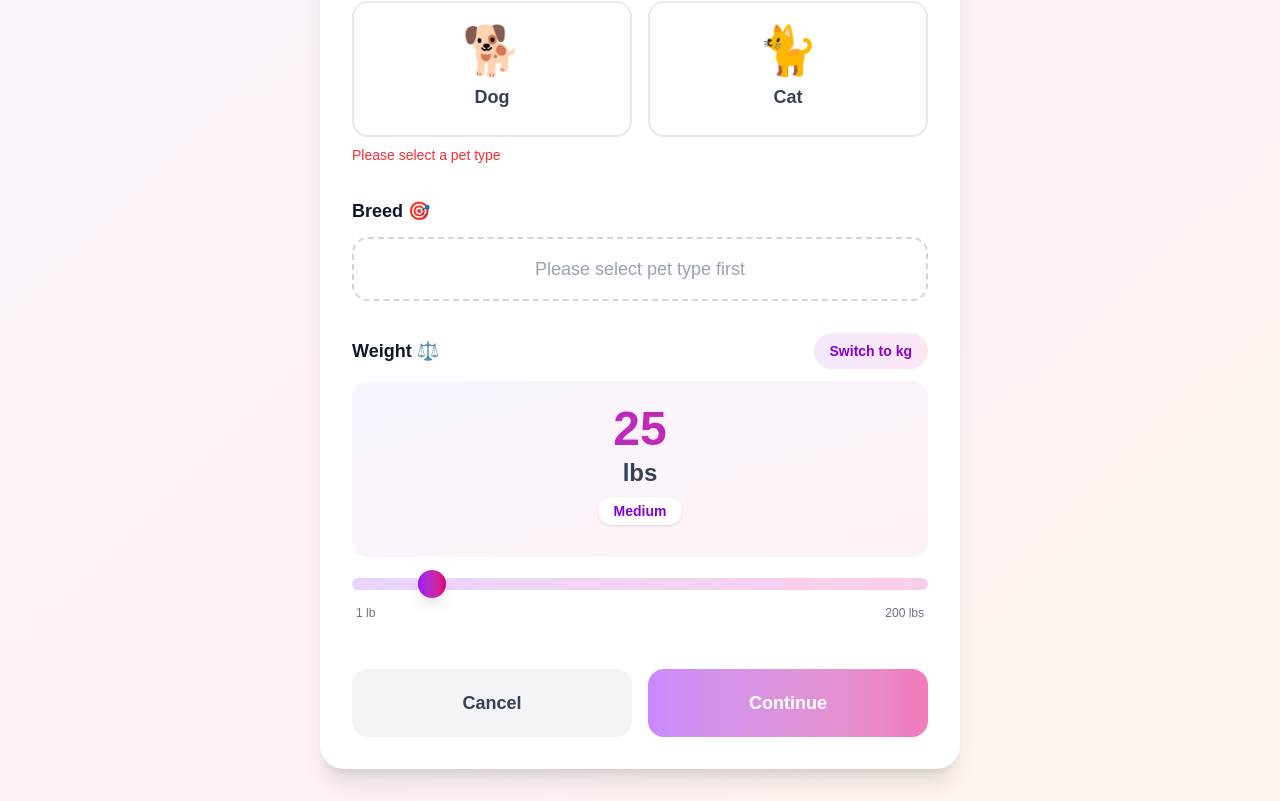
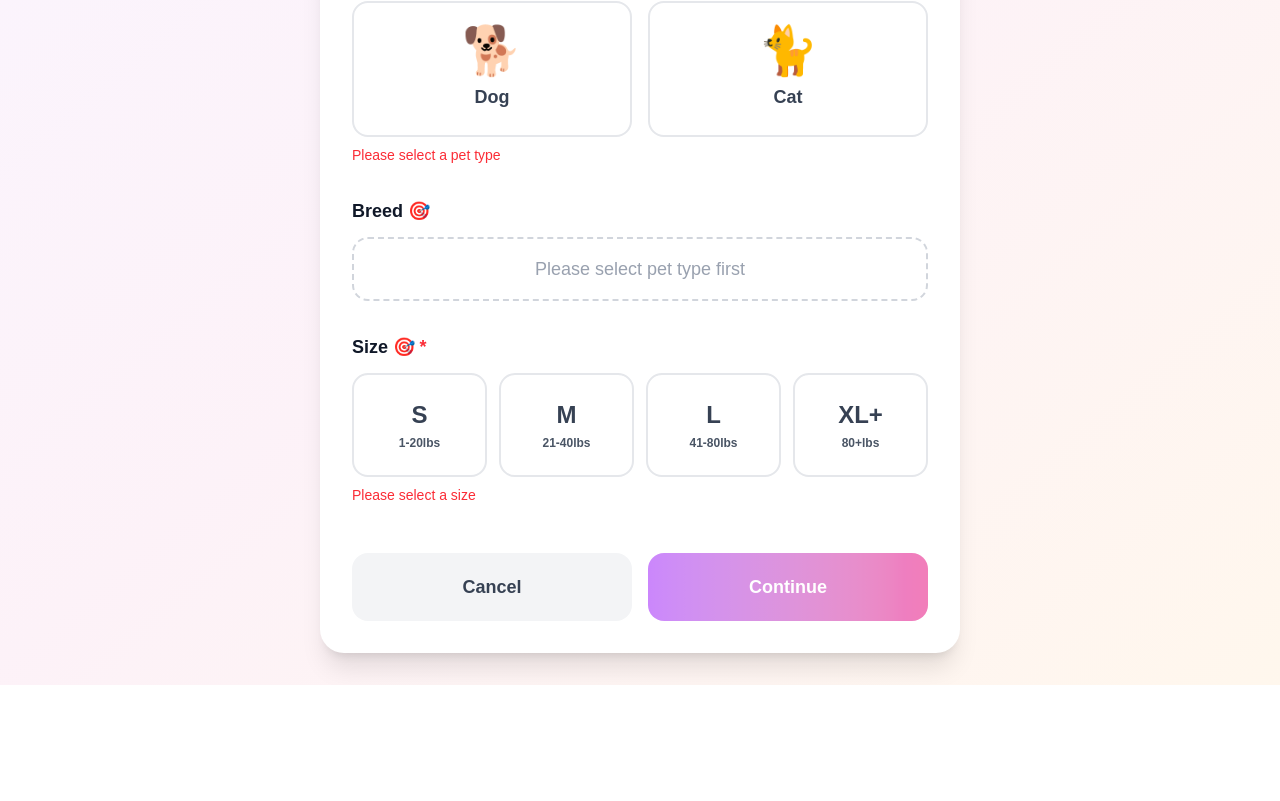
Before and after one commit to hammad0025/petcarebooker, a Next.js app in the folder frontend/: page /customer/pets/add in a window 1280 px wide. Shown: the part 387-1188 px from the top of the page. After the commit the page ends 1072 px from the top, so only its background shows below. Built offline with nearby package versions, Linux system fonts and the light colour scheme.

Commit message:
Fix forgot password API endpoints to accept JSON body instead of query params

```diff
--- a/frontend/app/customer/forgot-password/page.tsx
+++ b/frontend/app/customer/forgot-password/page.tsx
@@ -3,8 +3,7 @@
 import { useState } from 'react';
 import { useRouter } from 'next/navigation';
 import Link from 'next/link';
-
-const API_BASE_URL = process.env.NEXT_PUBLIC_API_URL || 'https://petcarebooker.onrender.com';
+import { customerAuthApi } from '@/lib/api';
 
 export default function ForgotPasswordPage() {
   const router = useRouter();
@@ -19,15 +18,7 @@ export default function ForgotPasswordPage() {
     setError('');
 
     try {
-      const response = await fetch(`${API_BASE_URL}/api/customer/forgot-password?email=${encodeURIComponent(email)}`, {
-        method: 'POST',
-        headers: { 'Content-Type': 'application/json' },
-      });
-
-      if (!response.ok) {
-        throw new Error('Failed to send reset email');
-      }
-
+      await customerAuthApi.forgotPassword(email);
       setSuccess(true);
     } catch (err: any) {
       setError(err.message || 'Failed to send reset email');
--- a/frontend/app/customer/pets/add/page.tsx
+++ b/frontend/app/customer/pets/add/page.tsx
@@ -34,36 +34,16 @@ export default function AddPetPage() {
   const [loading, setLoading] = useState(false);
   const [error, setError] = useState('');
   const [selectedPetType, setSelectedPetType] = useState('');
-  const [weightValue, setWeightValue] = useState(25);
-  const [weightUnit, setWeightUnit] = useState<'lbs' | 'kg'>('lbs');
+  const [selectedSize, setSelectedSize] = useState('');
   const [showInfoModal, setShowInfoModal] = useState(false);
   const [petName, setPetName] = useState('');
 
-  const convertWeight = (value: number, from: 'lbs' | 'kg', to: 'lbs' | 'kg'): number => {
-    if (from === to) return value;
-    if (from === 'lbs' && to === 'kg') return Math.round(value * 0.453592);
-    return Math.round(value * 2.20462);
-  };
-
-  const handleUnitToggle = () => {
-    const newUnit = weightUnit === 'lbs' ? 'kg' : 'lbs';
-    setWeightValue(convertWeight(weightValue, weightUnit, newUnit));
-    setWeightUnit(newUnit);
-  };
-
-  const getWeightLabel = () => {
-    if (weightUnit === 'lbs') {
-      if (weightValue < 15) return 'Small';
-      if (weightValue < 40) return 'Medium';
-      if (weightValue < 80) return 'Large';
-      return 'Extra Large';
-    } else {
-      if (weightValue < 7) return 'Small';
-      if (weightValue < 18) return 'Medium';
-      if (weightValue < 36) return 'Large';
-      return 'Extra Large';
-    }
-  };
+  const SIZE_OPTIONS = [
+    { value: 'S', label: 'S', description: '1-20lbs' },
+    { value: 'M', label: 'M', description: '21-40lbs' },
+    { value: 'L', label: 'L', description: '41-80lbs' },
+    { value: 'XL', label: 'XL+', description: '80+lbs' },
+  ];
 
   const handleSubmit = async (e: React.FormEvent<HTMLFormElement>) => {
     e.preventDefault();
@@ -80,11 +60,13 @@ export default function AddPetPage() {
 
     try {
       // TODO: API call to add pet with all info
+      const breedElement = document.querySelector('select[name="breed"]') as HTMLSelectElement;
+
       console.log('Adding pet with complete info:', {
         name: petName,
         pet_type: selectedPetType,
-        breed: document.querySelector('input[name="breed"]')?.value || '',
-        weight: `${weightValue} ${weightUnit}`,
+        breed: breedElement?.value || '',
+        size: selectedSize,
         issues: additionalInfo.issues,
         birthday: additionalInfo.birthday,
         healthIssues: additionalInfo.healthIssues,
@@ -186,72 +168,38 @@ export default function AddPetPage() {
               )}
             </div>
 
-            {/* Weight - Modern Dial */}
+            {/* Size Selector */}
             <div>
-              <div className="flex items-center justify-between mb-3">
-                <label className="block text-gray-900 font-bold text-lg">Weight ⚖️</label>
-                <button
-                  type="button"
-                  onClick={handleUnitToggle}
-                  className="px-4 py-2 bg-gradient-to-r from-purple-100 to-pink-100 text-purple-700 rounded-full text-sm font-bold hover:from-purple-200 hover:to-pink-200 transition-all"
-                >
-                  Switch to {weightUnit === 'lbs' ? 'kg' : 'lbs'}
-                </button>
+              <label className="block text-gray-900 font-bold text-lg mb-3">
+                Size 🎯
+                <span className="text-red-500 ml-1">*</span>
+              </label>
+              <div className="grid grid-cols-4 gap-3">
+                {SIZE_OPTIONS.map((size) => (
+                  <button
+                    key={size.value}
+                    type="button"
+                    onClick={() => setSelectedSize(size.value)}
+                    className={`
+                      px-4 py-6 rounded-2xl border-2 transition-all hover:scale-105 text-center
+                      ${selectedSize === size.value
+                        ? 'border-blue-500 bg-blue-50 shadow-lg'
+                        : 'border-gray-200 hover:border-blue-300'
+                      }
+                    `}
+                  >
+                    <div className={`text-2xl font-extrabold mb-1 ${selectedSize === size.value ? 'text-blue-700' : 'text-gray-700'}`}>
+                      {size.label}
+                    </div>
+                    <div className={`text-xs font-semibold ${selectedSize === size.value ? 'text-blue-600' : 'text-gray-600'}`}>
+                      {size.description}
+                    </div>
+                  </button>
+                ))}
               </div>
-
-              {/* Weight Display */}
-              <div className="bg-gradient-to-br from-purple-50 to-pink-50 rounded-2xl p-6 mb-4">
-                <div className="text-center mb-2">
-                  <div className="text-5xl font-extrabold text-transparent bg-clip-text bg-gradient-to-r from-purple-600 to-pink-600">
-                    {weightValue}
-                  </div>
-                  <div className="text-2xl font-bold text-gray-700 mt-1">
-                    {weightUnit}
-                  </div>
-                  <div className="inline-block mt-2 px-4 py-1 bg-white rounded-full text-purple-700 font-semibold text-sm shadow-sm">
-                    {getWeightLabel()}
-                  </div>
-                </div>
-              </div>
-
-              {/* Slider */}
-              <div className="relative">
-                <input
-                  type="range"
-                  min={weightUnit === 'lbs' ? 1 : 1}
-                  max={weightUnit === 'lbs' ? 200 : 90}
-                  value={weightValue}
-                  onChange={(e) => setWeightValue(parseInt(e.target.value))}
-                  className="w-full h-3 bg-gradient-to-r from-purple-200 to-pink-200 rounded-full appearance-none cursor-pointer
-                    [&::-webkit-slider-thumb]:appearance-none
-                    [&::-webkit-slider-thumb]:w-7
-                    [&::-webkit-slider-thumb]:h-7
-                    [&::-webkit-slider-thumb]:rounded-full
-                    [&::-webkit-slider-thumb]:bg-gradient-to-r
-                    [&::-webkit-slider-thumb]:from-purple-600
-                    [&::-webkit-slider-thumb]:to-pink-600
-                    [&::-webkit-slider-thumb]:shadow-lg
-                    [&::-webkit-slider-thumb]:cursor-pointer
-                    [&::-webkit-slider-thumb]:hover:scale-110
-                    [&::-webkit-slider-thumb]:transition-transform
-                    [&::-moz-range-thumb]:w-7
-                    [&::-moz-range-thumb]:h-7
-                    [&::-moz-range-thumb]:rounded-full
-                    [&::-moz-range-thumb]:bg-gradient-to-r
-                    [&::-moz-range-thumb]:from-purple-600
-                    [&::-moz-range-thumb]:to-pink-600
-                    [&::-moz-range-thumb]:shadow-lg
-                    [&::-moz-range-thumb]:cursor-pointer
-                    [&::-moz-range-thumb]:hover:scale-110
-                    [&::-moz-range-thumb]:transition-transform
-                    [&::-moz-range-thumb]:border-0
-                  "
-                />
-                <div className="flex justify-between text-xs text-gray-500 mt-2 px-1">
-                  <span>{weightUnit === 'lbs' ? '1 lb' : '1 kg'}</span>
-                  <span>{weightUnit === 'lbs' ? '200 lbs' : '90 kg'}</span>
-                </div>
-              </div>
+              {!selectedSize && (
+                <p className="text-red-500 text-sm mt-2">Please select a size</p>
+              )}
             </div>
 
             {/* Error */}
@@ -272,7 +220,7 @@ export default function AddPetPage() {
               </button>
               <button
                 type="submit"
-                disabled={loading || !selectedPetType}
+                disabled={loading || !selectedPetType || !selectedSize}
                 className="flex-1 px-6 py-5 bg-gradient-to-r from-purple-600 to-pink-600 text-white rounded-2xl font-bold text-lg hover:shadow-2xl transition-all disabled:opacity-50 disabled:cursor-not-allowed hover:scale-105"
               >
                 {loading ? 'Continuing...' : 'Continue'}
--- a/frontend/app/customer/reset-password/page.tsx
+++ b/frontend/app/customer/reset-password/page.tsx
@@ -3,8 +3,7 @@
 import { useState, useEffect } from 'react';
 import { useRouter, useSearchParams } from 'next/navigation';
 import Link from 'next/link';
-
-const API_BASE_URL = process.env.NEXT_PUBLIC_API_URL || 'https://petcarebooker.onrender.com';
+import { customerAuthApi } from '@/lib/api';
 
 export default function ResetPasswordPage() {
   const router = useRouter();
@@ -54,16 +53,7 @@ export default function ResetPasswordPage() {
     setLoading(true);
 
     try {
-      const response = await fetch(`${API_BASE_URL}/api/customer/reset-password?token=${token}&new_password=${encodeURIComponent(password)}`, {
-        method: 'POST',
-        headers: { 'Content-Type': 'application/json' },
-      });
-
-      if (!response.ok) {
-        const data = await response.json();
-        throw new Error(data.detail || 'Failed to reset password');
-      }
-
+      await customerAuthApi.resetPassword(token!, password);
       setSuccess(true);
       setTimeout(() => {
         router.push('/customer/login');
--- a/frontend/lib/api.ts
+++ b/frontend/lib/api.ts
@@ -49,6 +49,17 @@ export const authApi = {
     fetchApi('/api/auth/login', { method: 'POST', body: { email, password } }),
 };
 
+// Customer Auth
+export const customerAuthApi = {
+  register: (data: any) => fetchApi('/api/customer/register', { method: 'POST', body: data }),
+  login: (email: string, password: string) =>
+    fetchApi('/api/customer/login', { method: 'POST', body: { email, password } }),
+  forgotPassword: (email: string) =>
+    fetchApi('/api/customer/forgot-password', { method: 'POST', body: { email } }),
+  resetPassword: (token: string, newPassword: string) =>
+    fetchApi('/api/customer/reset-password', { method: 'POST', body: { token, new_password: newPassword } }),
+};
+
 // Shops
 export const shopsApi = {
   getAll: (params?: { city?: string; state?: string; search?: string }) => {
```
Also changed, not shown: 1 other file (tests, documents, lock files or other folders).
